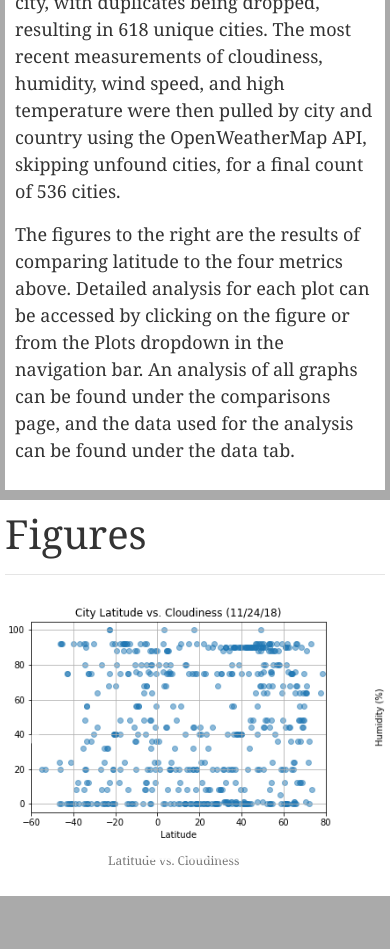
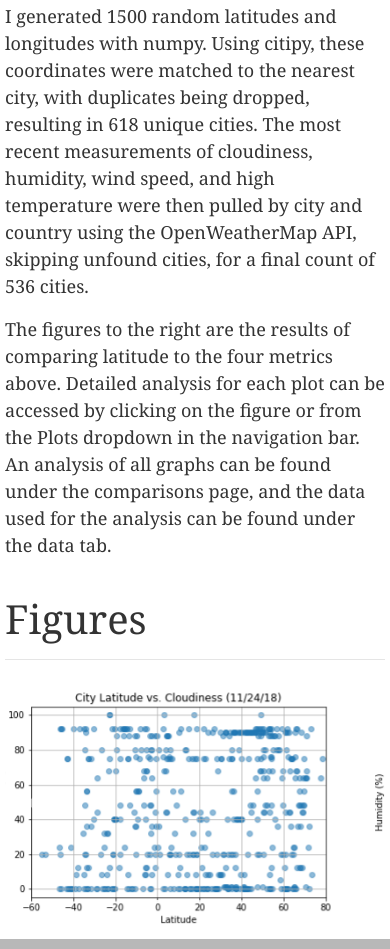
Before and after one commit to xsarinix/latitude_dashboard, a plain HTML site: page index.html in a window 390 px wide. Shown: the part 668-1617 px from the top of the page. Before the commit the page ends 1574 px from the top, so only its background shows below. Drawn offline with nearby package versions, Linux system fonts and the light colour scheme.

Commit message:
Restart CSS

```diff
--- a/index.html
+++ b/index.html
@@ -8,7 +8,7 @@
 </head>
 
 <body>
-<div class="container-fluid">
+
     <nav class="navbar navbar-expand-sm navbar-light bg-light">
         <div class="navbar-header">
             <a class="navbar-brand" href="#">Latitude</a>
@@ -41,10 +41,10 @@
           </ul>
         </div>
     </nav>
-</div>
-<div class="container"></div>
+
+    <div class="container-fluid">
         <div class="row">
-        <div class="col-sm-12 col-lg-8 summary-box">
+            <div class="col-sm-12 col-lg-8" id="summary-box">
                 <section id="main-summary">
                     <h1>Latitude & Weather</h1>
                     <hr>
@@ -57,7 +57,6 @@
             <div class="col-sm-12 col-lg-4 figures-box" id="figures-box">
                 <h1>Figures</h1>
                 <hr>
-
                 <div id="carouselExampleIndicators" class="carousel slide" data-ride="carousel">
                     <ol class="carousel-indicators">
                         <li data-target="#carouselExampleIndicators" data-slide-to="0" class="active"></li>
@@ -67,7 +66,6 @@
                     <div class="carousel-inner">
                         <div class="carousel-item active">
                             <img src="cloudiness.png" class="d-block w-100" alt="Latitude vs. Cloudiness">
-                            <h5 id="caption">Latitude vs. Cloudiness</h5>
                         </div>
                         <div class="carousel-item">
                             <img src="humidity.png" class="d-block w-100" alt="...">
--- a/style.css
+++ b/style.css
@@ -1,15 +1,45 @@
 body {
-    padding: 10;
-    margin: 10;
   font-family: Georgia, "Times New Roman", Times, serif;
   font-size: 18px;
-    line-height: 150%;
   color: #333;
-    background: #aaaaaa;
-
+  background: #b8b8b8;
 }
 
-  /*h1 {
+.container {
+  margin: 10px auto;
+}
+
+#figures-box {
+  background: #ffffff;
+  padding: 10px;
+}
+
+#summary-box {
+  background: #ffffff;
+  padding: 10px;
+}
+
+.container-fluid {
+  padding: 10px;
+}
+
+@media (max-width: 576) {
+  #figures-box {
+    background: #ffffff;
+    padding: 10px;
+  }
+
+  #summary-box {
+    background: #ffffff;
+    padding: 10px;
+  }
+
+  .container-fluid {
+    padding: 10px;
+  }
+}
+
+/* h1 {
   padding: 20px 0;
   margin: 0;
   margin-bottom: 20px;
@@ -40,22 +70,22 @@ body {
     margin-right: 0;
     margin-left: 0;
 }
-  */
 
-  /*a {
+
+a {
   color: #d21034;
-  }*/
+}
 
-  /* Selecting elements by class */
+Selecting elements by class
 .container-fluid {
-  padding: 10px;
+  margin-top: 10px;
+  margin-left: 0 auto;
 }
 
 .row {
-   padding: 10px;
-   /*margin-right: 15px;
-   margin-left: 0px;*/
-   margin: 10 auto;
+  /*padding: 10px;
+  margin-right: 15px;
+  margin-left: 0px;
 }
 
 #main-image {
@@ -79,6 +109,7 @@ body {
 
 #figures-box {
   background: #ffffff;
+  padding: 10px;
 }
 
 #figures-columns {
@@ -94,13 +125,13 @@ body {
 
 @media (max-width: 992px) {
   .summary-box {
-    /*margin-bottom: 40px;*/
+    /*margin-bottom: 40px;
     padding: 10px;
   }
 
   .figures-box {
-    /*margin-top: 40px;*/
+    /*margin-top: 40px;
     padding: 10px;
     }
 }
-}
+*/
```
Lines whose indentation alone changed are shown as unchanged.
